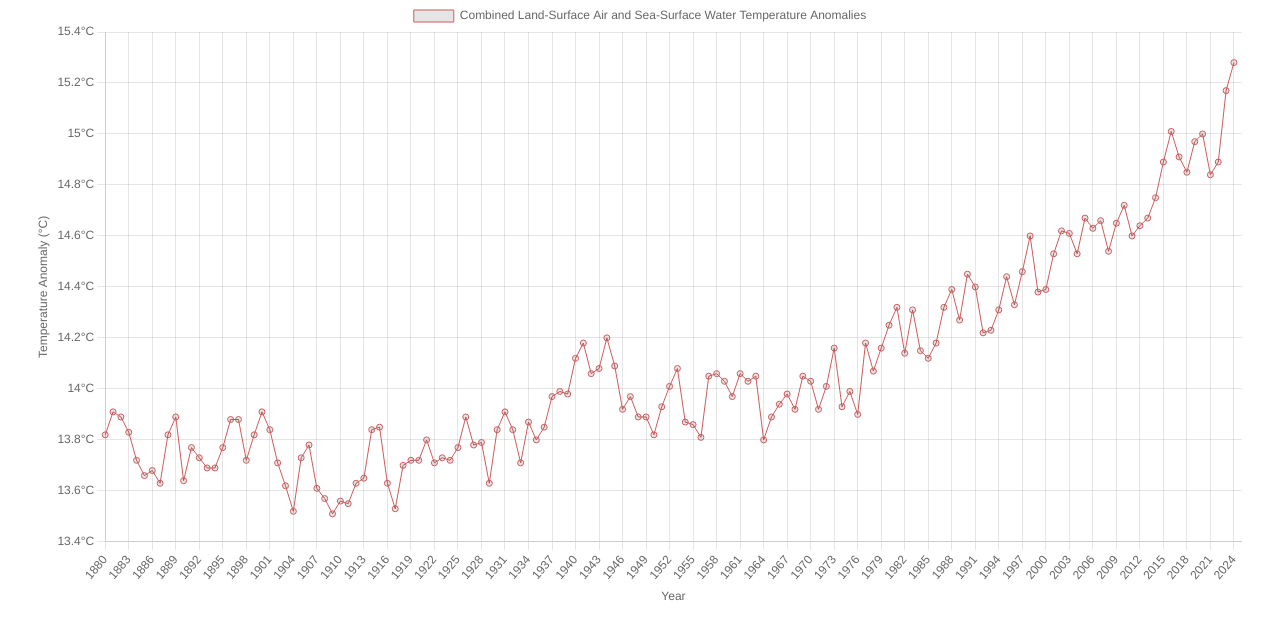
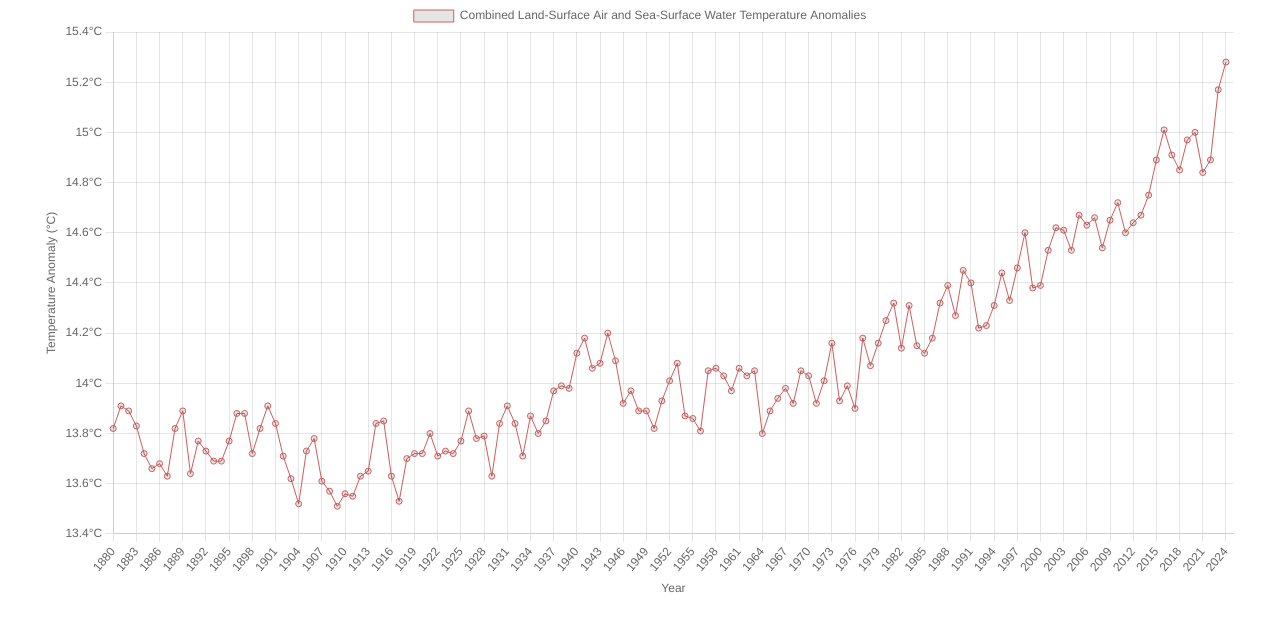
Before and after one commit to rayc2045/working-with-data-and-apis-in-javascript, a website: page 1.3 Graphing with Chart.js.html in a window 1280 px wide. Drawn offline with nearby package versions, Linux system fonts and the light colour scheme.

Commit message:
Rename file

```diff
--- a/1.3 Graphing with ChartJs.html
+++ b/1.3 Graphing with Chart.js.html
@@ -12,9 +12,11 @@
     <script src="/node_modules/chart.js/dist/chart.umd.min.js"></script>
   </head>
   <body>
-    <div style="width: 95dvw; aspect-ratio: 1/2; margin-inline: auto">
-      <canvas id="chart"></canvas>
-    </div>
+    <section class="container">
+      <div style="width: 100%; aspect-ratio: 1/2">
+        <canvas id="chart"></canvas>
+      </div>
+    </section>
 
     <script>
       (async function () {
```
